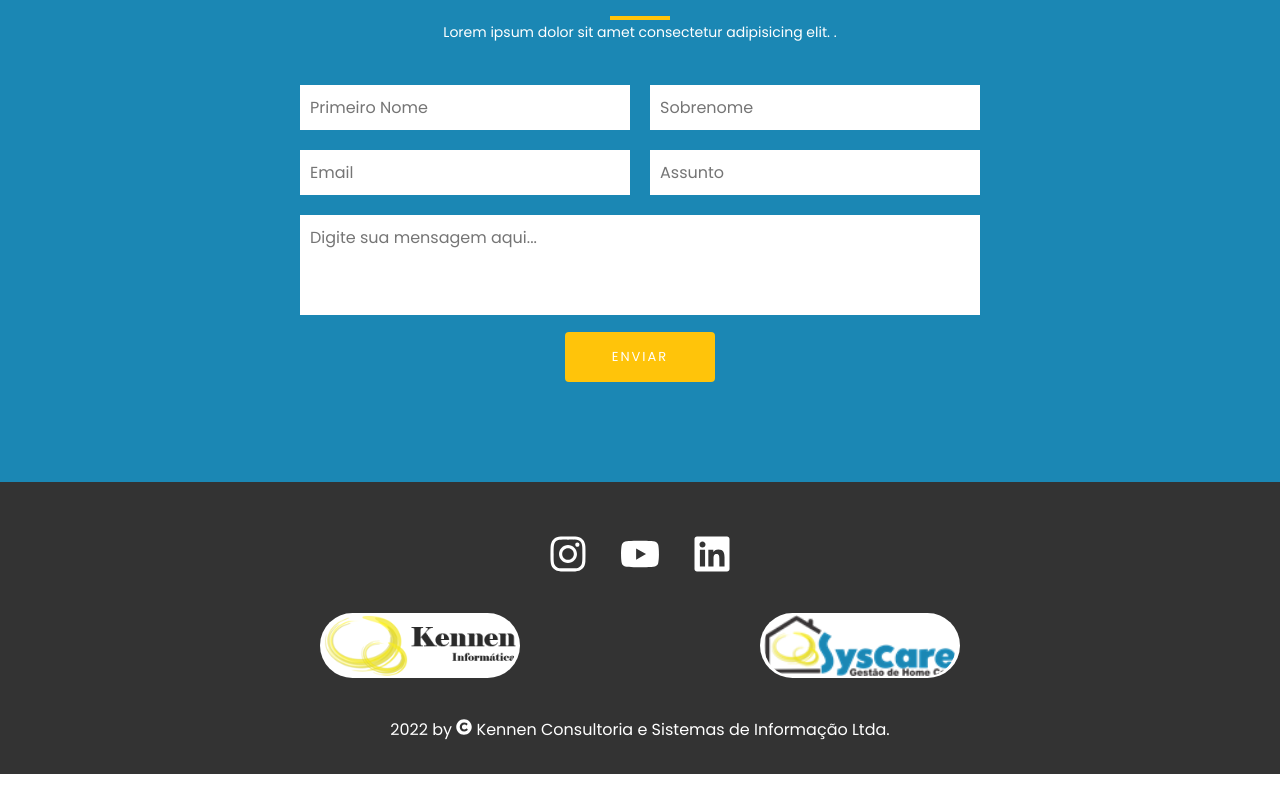
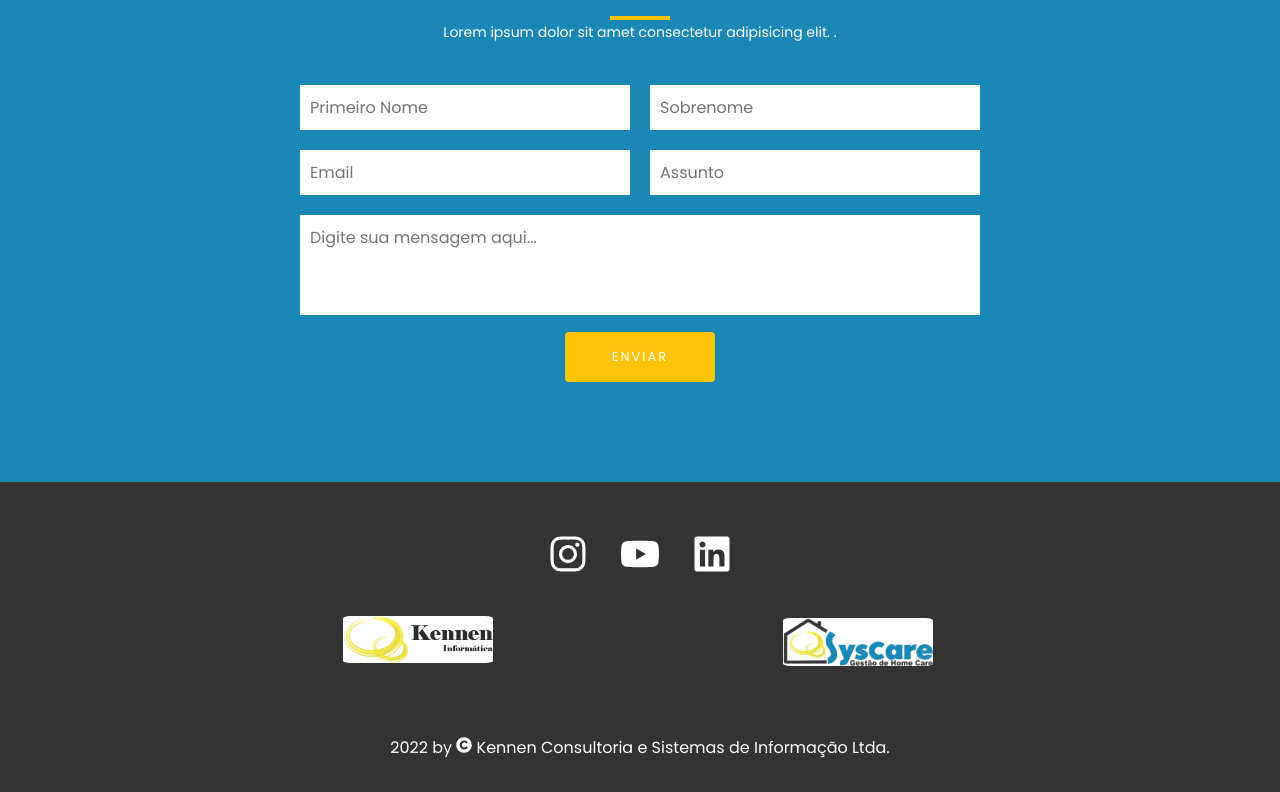
Before and after one commit to Oliveira-Renato/website-example, a React (Create React App) app: page / in a window 1280 px wide. Shown: the part 1942-2734 px from the top of the page. Built offline with nearby package versions, Linux system fonts and the light colour scheme.

Commit message:
working good

```diff
--- a/src/components/NavBar/NavBarElements.js
+++ b/src/components/NavBar/NavBarElements.js
@@ -60,7 +60,7 @@ export const Nav = styled.nav`
             transition: transform 0.5s;
             }
         &:hover::after {
-            background: #333;
+            background: #FFC40A;
             transform: scaleX(1);
             transform-origin: left;
         }
--- a/src/pages/footer/index.js
+++ b/src/pages/footer/index.js
@@ -10,7 +10,7 @@ import { FaLinkedin } from "react-icons/fa";
 import '../../styles/footer/styles.scss'
 
 import kennenImg from '../../images/iconsLogo/header_kennen.png'
-import syscareImg from '../../images/iconsLogo/logo_syscare_150.png'
+import syscareImg from '../../images/iconsLogo/logo_syscare_200.png'
 
 
 export function Footer(){
@@ -40,5 +40,7 @@ export function Footer(){
 
       <p className="footer__copyright">2022 by <FaCopyright color="#FFF"/> Kennen Consultoria e Sistemas de Informação Ltda.</p>
     </footer>
+
+
   )
 }
--- a/src/styles/footer/styles.scss
+++ b/src/styles/footer/styles.scss
@@ -35,23 +35,24 @@
     background: #333;
 
     .kennenFooter {
-
+      aspect-ratio: 16 / 9;
 
       >img{
-        filter: contrast(100%);
-        width: 200px;
-        padding: 2px 4px;
+        width: 150px;
         background: #FFF;
-        border-radius: 100px;
+        border-radius: 5%;
       }
     }
     .syscareFooter {
+      aspect-ratio: 16 / 9;
+
       >img{
-        background-image: fit-content;
-        width: 200px;
-        padding: 2px 4px;
+        inline-size: 100%;
+        object-fit: cover;
+        width: 150px;
         background: #FFF;
-        border-radius: 100px;
+        border-radius: 5%;
+        margin:5px;
       }
     }
   }
```
